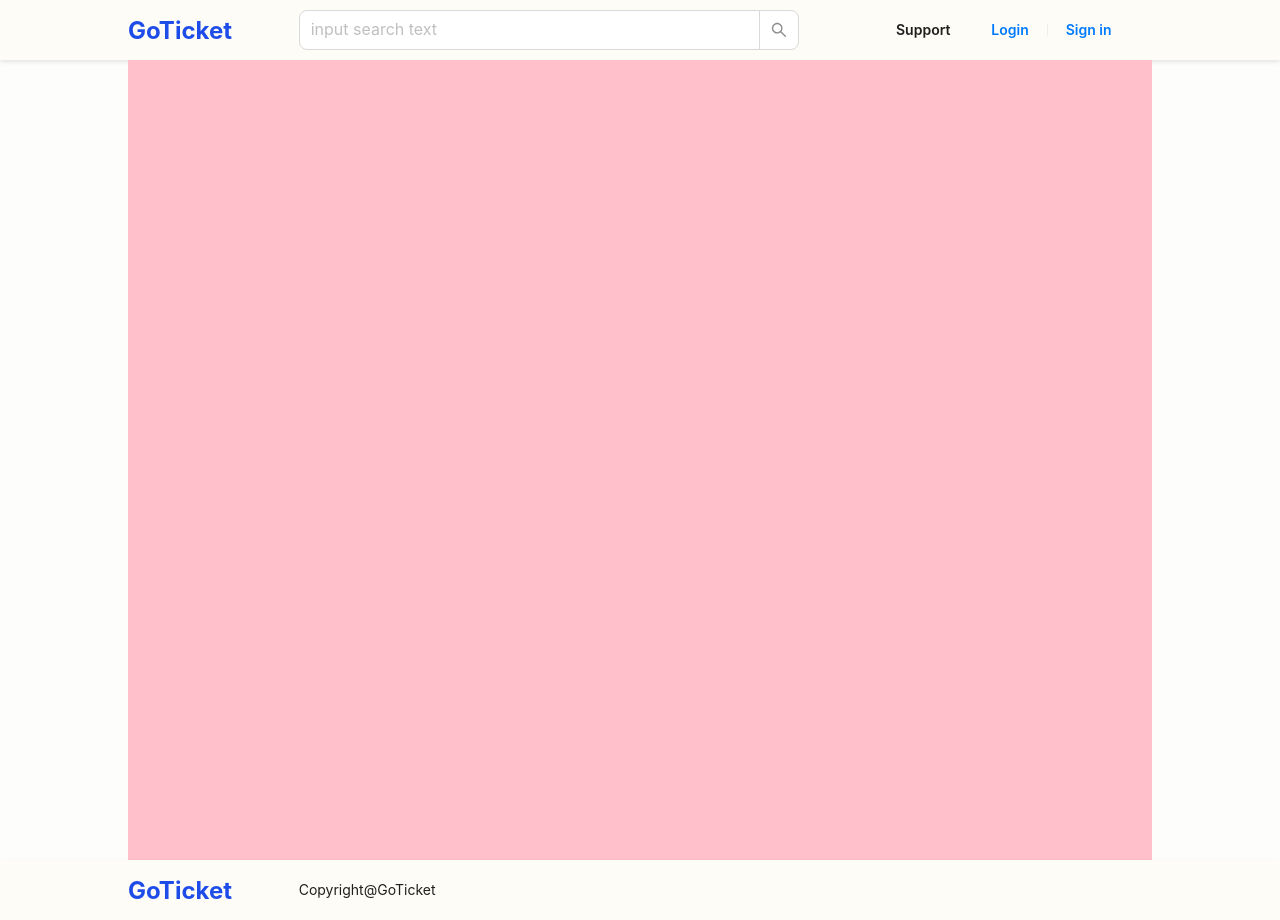
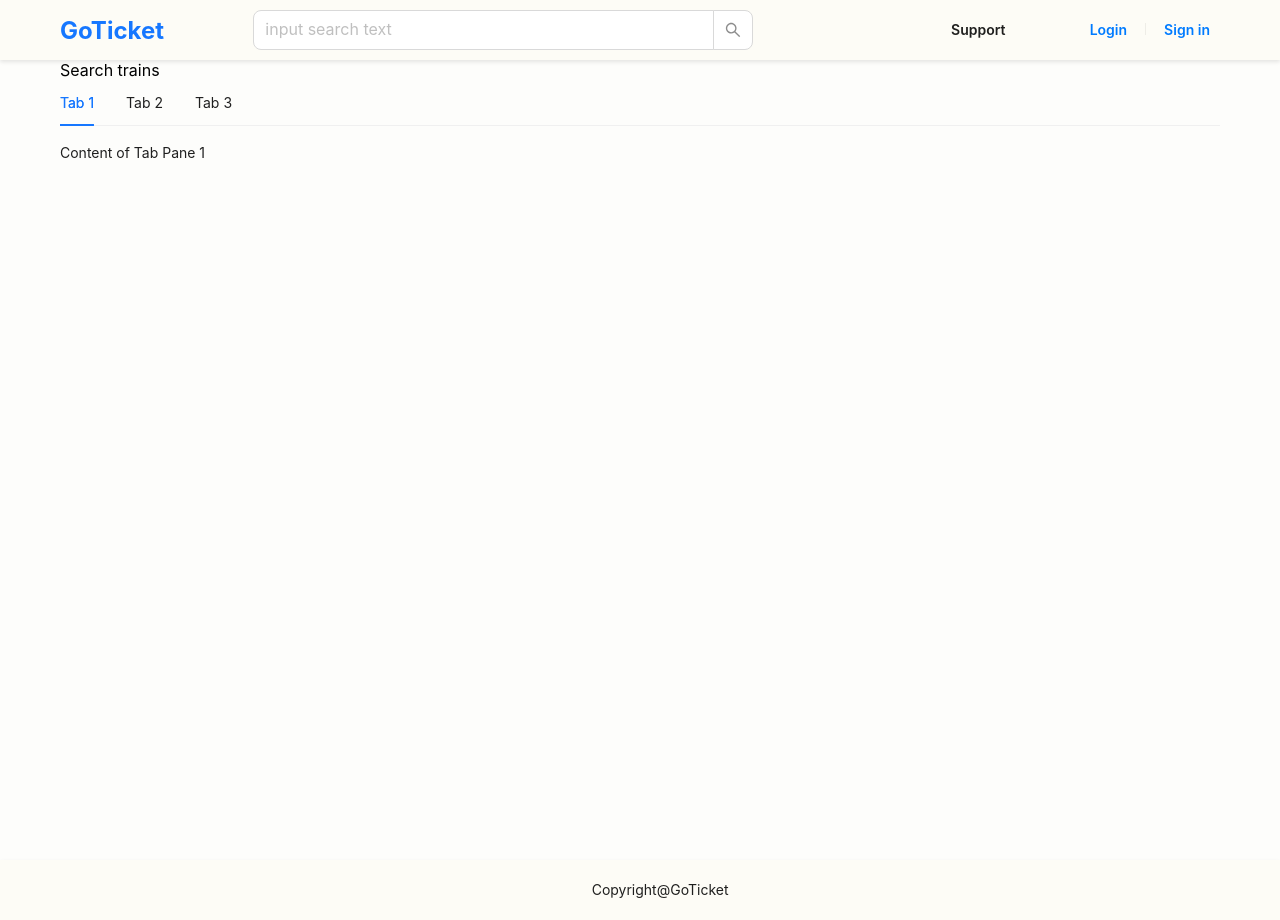
Before and after one commit to idle-lab/GoTicket, a React (Create React App) app in the folder front/: page / in a window 1280 px wide. Built offline with nearby package versions, Linux system fonts and the light colour scheme.

Commit message:
fix some problem of static pages

```diff
--- a/front/src/components/Bottom/index.css
+++ /dev/null
@@ -1,60 +0,0 @@
-.container {
-  display: flex;
-  align-items: center;
-  background-color: #fdfcf6;
-  height: 60px;
-}
-
-.container-box {
-  width: 80%;
-  margin: 0 auto;
-}
-
-.ant-col {
-  display: flex;
-  align-items: center;
-}
-
-.logo {
-  font-size: 1.5rem;
-  font-weight: bold;
-  color: #1e4ce9;
-  cursor: pointer;
-  transition: color 0.3s ease;
-}
-
-.logo:hover {
-  color: #0056b3; /* 悬停时颜色变深 */
-}
-
-.search {
-  font-size: 1rem;
-  color: #333333;
-}
-
-.support {
-  font-size: 1rem;
-  color: #007bff; /* 蓝色文字 */
-  cursor: pointer;
-  transition: color 0.3s ease;
-}
-
-.support:hover {
-  color: #0056b3; /* 悬停时颜色变深 */
-}
-
-.loginSignin {
-  font-size: 1rem;
-  color: #333333;
-}
-
-.loginSignin a {
-  margin: 0 10px;
-  text-decoration: none;
-  color: #007bff;
-  transition: color 0.3s ease;
-}
-
-.loginSignin a:hover {
-  color: #0056b3; /* 悬停时颜色变深 */
-}
--- a/front/src/components/Bottom/index.js
+++ b/front/src/components/Bottom/index.js
@@ -1,22 +1,13 @@
 import { Col, Row } from 'antd'
-import './index.css'
-import { AudioOutlined } from '@ant-design/icons'
-import { Input, Typography } from 'antd'
-import { Divider } from 'antd'
-const { Search } = Input
+import { Typography } from 'antd'
 const { Text } = Typography
-
-const onSearch = (value, _e, info) => console.log(info?.source, value)
 
 const Bottom = () => {
   return (
     <div className="container">
       <div className="container-box">
-        <Row>
-          <Col span={4}>
-            <div className="logo">GoTicket</div>
-          </Col>
-          <Col span={4}>
+        <Row type="flex" justify="center" align="middle">
+          <Col span={12} offset={10}>
             <Text>Copyright@GoTicket</Text>
           </Col>
         </Row>
--- a/front/src/components/Top/index.css
+++ b/front/src/components/Top/index.css
@@ -1,12 +1,45 @@
 .container {
+  display: flex;
+  justify-content: center;
+  align-items: center;
   background-color: #fdfcf6; /* 白色背景 */
   box-shadow: 0 2px 4px rgba(0, 0, 0, 0.1); /* 添加阴影 */
   height: 60px; /* 固定高度 */
 }
 
 .container-box {
-  width: 80%;
-  margin: 0 auto;
+  width: 100%;
+  max-width: 1200px;
+  padding: 0 20px;
+  box-sizing: border-box;
+}
+
+.logo {
+  font-size: 24px;
+  font-weight: bold;
+  color: #2e2e2e;
+}
+
+/* Support 样式 */
+.support {
+  text-align: center; /* 文本居中 */
+}
+
+/* Login/Sign in 样式 */
+.loginSignin {
+  display: flex;
+  justify-content: flex-end; /* 内容向右对齐 */
+  align-items: center; /* 垂直居中 */
+}
+
+.loginSignin a {
+  color: #2e2e2e;
+  margin: 0 5px; /* 间距 */
+  text-decoration: none;
+}
+
+.loginSignin a:hover {
+  color: #1890ff; /* 鼠标悬停颜色 */
 }
 
 .logo {
--- a/front/src/components/Top/index.js
+++ b/front/src/components/Top/index.js
@@ -1,7 +1,6 @@
 import React from 'react'
 import { Col, Row } from 'antd'
 import './index.css'
-import { AudioOutlined } from '@ant-design/icons'
 import { Input, Typography } from 'antd'
 import { Divider } from 'antd'
 import { Link } from 'react-router-dom'
@@ -15,9 +14,9 @@ const Top = () => {
   return (
     <div className="container">
       <div className="container-box">
-        <Row>
+        <Row type="flex" justify="start" align="middle">
           <Col span={4}>
-            <div className="logo">GoTicket</div>
+            <div className="logo"><Link to="/">GoTicket</Link></div>
           </Col>
           <Col span={14}>
             <Search
--- a/front/src/pages/Home/index.css
+++ b/front/src/pages/Home/index.css
@@ -1,6 +1,13 @@
 .container2 {
-  width: 80%;
+  display: flex;
+  justify-content: center;
+  align-items: center;
+}
+
+.container2-box {
+  width: 100%;
+  max-width: 1200px;
+  padding: 0 20px;
   height: 100vh;
-  margin: 0 auto;
-  background-color: pink;
+  box-sizing: border-box;
 }
--- a/front/src/pages/Home/index.js
+++ b/front/src/pages/Home/index.js
@@ -1,5 +1,36 @@
 import './index.css'
+import { Tabs } from 'antd'
+
+const onChange = (key) => {
+  console.log(key)
+}
+const items = [
+  {
+    key: '1',
+    label: 'Tab 1',
+    children: 'Content of Tab Pane 1',
+  },
+  {
+    key: '2',
+    label: 'Tab 2',
+    children: 'Content of Tab Pane 2',
+  },
+  {
+    key: '3',
+    label: 'Tab 3',
+    children: 'Content of Tab Pane 3',
+  },
+]
 
 export default function Home() {
-  return <div className="container2"></div>
+  return (
+    <div className="container2">
+      <div className="container2-box">
+        <div className="searchTitle">Search trains</div>
+        <div className="searchTab">
+          <Tabs defaultActiveKey="1" items={items} onChange={onChange} />
+        </div>
+      </div>
+    </div>
+  )
 }
--- a/front/src/pages/login/index.css
+++ b/front/src/pages/login/index.css
@@ -2,6 +2,11 @@ body {
   margin: 0;
   font-family: 'Inter', sans-serif;
   background-color: #fdfdfb;
+}
+
+/* 确保按钮铺满 */
+.login-container .login-form .login-btn {
+  width: 100%;
 }
 
 .login-container {
@@ -9,7 +14,7 @@ body {
   flex-direction: column;
   justify-content: center;
   align-items: center;
-  height: 100vh;
+  height: 90vh;
 }
 
 .login-title {
@@ -32,18 +37,22 @@ body {
   transition: all 0.3s ease;
 }
 
-.ant-tabs-ink-bar {
+/* .ant-tabs-ink-bar {
   display: none !important;
-}
+} */
 
 .login-tabs .ant-tabs-tab-active {
   background-color: #193d1f;
 }
 
-.ant-tabs-tab.ant-tabs-tab-active .ant-tabs-tab-btn {
+.login-tabs .ant-tabs-tab-active .ant-tabs-tab-btn {
+  color: #f0eeeb;
+}
+
+/* .ant-tabs-tab.ant-tabs-tab-active .ant-tabs-tab-btn {
   color: #f0eeeb !important;
   text-shadow: none !important;
-}
+} */
 
 .login-tabs .ant-tabs-tab:hover {
   color: #193d1f;
@@ -87,13 +96,6 @@ body {
   color: #2e2e2e;
 }
 
-.login-form .ant-input,
-.login-form .ant-input-password {
-  border-radius: 6px;
-  padding: 10px 15px;
-  font-size: 14px;
-}
-
 .login-btn {
   background-color: #2e2e2e;
   border: none;
```
Also changed, not shown: front/src/pages/login/index.js (line endings or trailing spaces), 1 other file (tests, documents, lock files or other folders).
